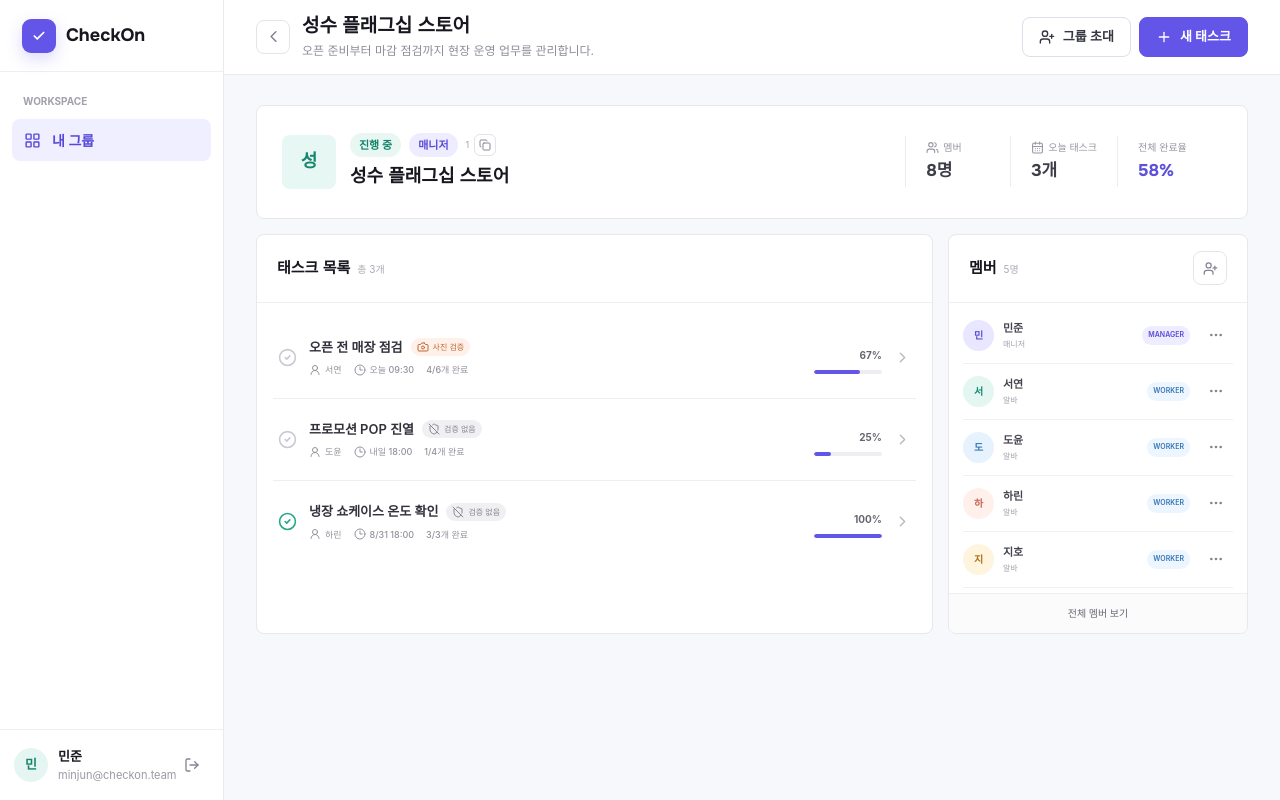
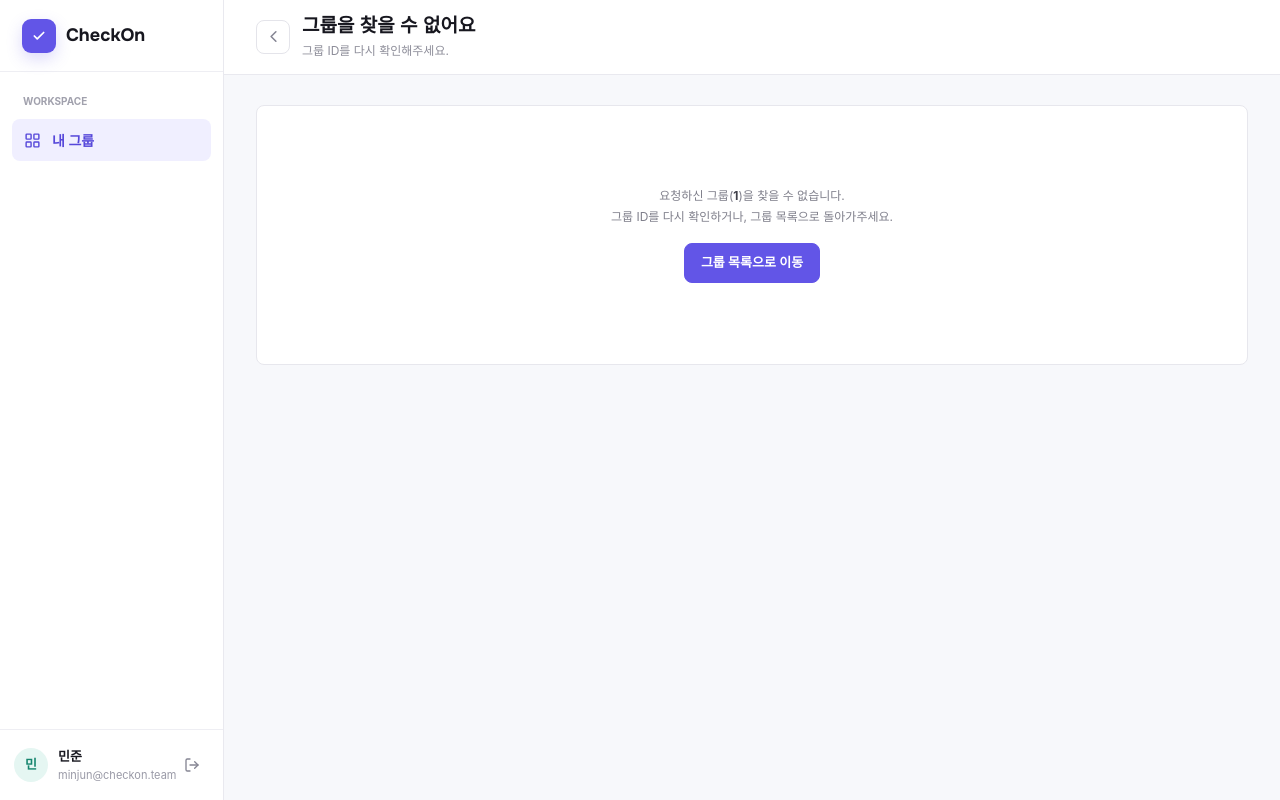
Before and after one commit to KTB4-AI-HACKATHON-11/front, a React (Vite) app: page /groups/1 in a window 1280 px wide. Built offline with nearby package versions, Linux system fonts and the light colour scheme.

Commit message:
feat: 존재하지 않는 그룹일 경우 처리

```diff
--- a/src/app/pages/groupDetail/GroupDetailPage.css
+++ b/src/app/pages/groupDetail/GroupDetailPage.css
@@ -1,4 +1,8 @@
 .group-detail-actions { display: flex; align-items: center; gap: 8px; }
+
+.group-detail-notfound { display: flex; min-height: 260px; flex-direction: column; align-items: center; justify-content: center; gap: 16px; padding: 40px; text-align: center; }
+.group-detail-notfound p { margin: 0; max-width: 380px; color: #7f7f8b; font-size: 12px; line-height: 1.7; }
+.group-detail-notfound strong { color: #3f3f49; }
 
 .group-invite-modal__backdrop { position: fixed; inset: 0; z-index: 50; display: flex; align-items: center; justify-content: center; padding: 20px; background: rgba(28, 27, 45, 0.34); }
 .group-invite-modal { width: min(100%, 440px); padding: 24px; border: 1px solid #e4e3ee; border-radius: 10px; background: white; box-shadow: 0 18px 50px rgba(34, 31, 74, 0.18); }
--- a/src/app/pages/groupDetail/GroupDetailPage.jsx
+++ b/src/app/pages/groupDetail/GroupDetailPage.jsx
@@ -13,8 +13,7 @@ export default function GroupDetailPage({ user }) {
   const { groupId } = useParams();
   const [copied, setCopied] = useState(false);
   const [isInviteModalOpen, setIsInviteModalOpen] = useState(false);
-  const currentGroup = groups.find((group) => group.id === groupId) || groups[0];
-  const canManage = currentGroup.currentUserRole === "MANAGER";
+  const currentGroup = groups.find((group) => group.id === groupId);
 
   const handleCopyGroupId = async () => {
     try {
@@ -25,6 +24,23 @@ export default function GroupDetailPage({ user }) {
       setCopied(false);
     }
   };
+
+  if (!currentGroup) {
+    return (
+      <AppShell user={user} title="그룹을 찾을 수 없어요" description="그룹 ID를 다시 확인해주세요." backTo="/groups">
+        <section className="group-detail-notfound page-card">
+          <p>
+            요청하신 그룹(<strong>{groupId}</strong>)을 찾을 수 없습니다.
+            <br />
+            그룹 ID를 다시 확인하거나, 그룹 목록으로 돌아가주세요.
+          </p>
+          <button className="primary-button" onClick={() => navigate("/groups")}>그룹 목록으로 이동</button>
+        </section>
+      </AppShell>
+    );
+  }
+
+  const canManage = currentGroup.currentUserRole === "MANAGER";
 
   return (
     <AppShell
```
